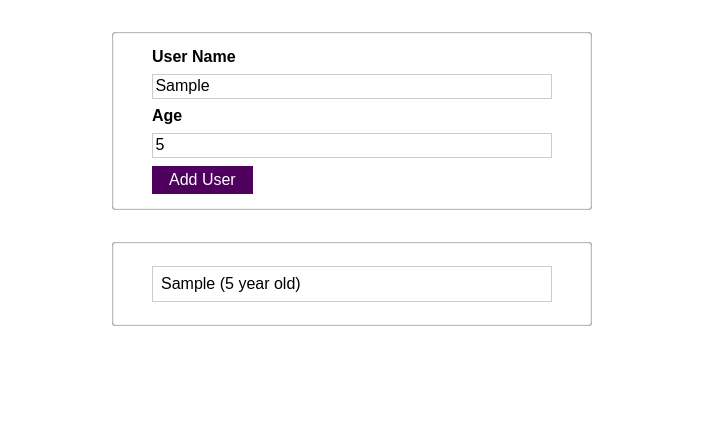
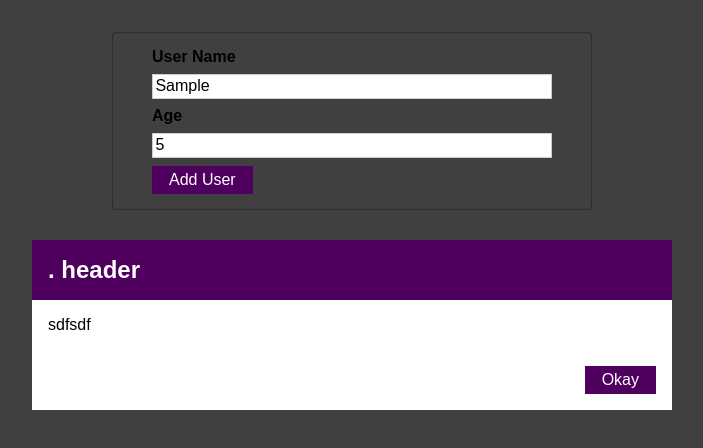
Before and after one commit to sjagmeet37/react-user-list, a React (Create React App) app: page / in a window 1280 px wide. Both pictures are taken after typing "Sample", "5" into the empty fields and a click on the button "Add User". Shown: the top 448 px of the page, without its empty margins (288-991 px from the left). Built offline with nearby package versions, Linux system fonts and the light colour scheme.

Commit message:
modal setup

```diff
--- a/src/App.js
+++ b/src/App.js
@@ -1,11 +1,14 @@
 import React, { useState } from 'react';
 import UserForm from './component/userform/UserForm';
 import UserList from './component/userlist/UserList';
+import ErrorModal from './component/ErrorModal/ErrorModal';
+import './index.css'
 
 
 function App() {
 
   const [userList, addUserToList] = useState([]);
+  const [showModal, setShowModal] = useState(false);
 
   const addUser = (user) => {
       addUserToList( (prevState) => {
@@ -16,11 +19,25 @@ function App() {
 
       console.log(userList);
   };
+  let modalHeader = '';
+  let modalContent = '';
+
+  const showHideModal = (header, content) => {
+    if(showModal) {
+      setShowModal(false);
+    }
+      setShowModal(true);
+      modalHeader = header;
+      modalContent = content;
+  }
+
+
 
   return (
-    <div>
-      <UserForm addUser={addUser}/>
+    <div className={showModal && 'backdrop'}>
+      <UserForm addUser={addUser} showModal={showHideModal}/>
       <UserList userList={userList} />
+      {showModal && <ErrorModal />}
     </div>
 
   );
--- /dev/null
+++ b/src/component/Button/Button.js
@@ -0,0 +1,15 @@
+import styles from "./Button.module.css";
+
+function Button(props) {
+  const buttonClickHandler = (event) => {
+    props.buttonClickHandler();
+  };
+
+  return (
+    <button type={props.type} className={styles.button}>
+       {props.name}
+    </button>
+  );
+}
+
+export default Button;
--- /dev/null
+++ b/src/component/Button/Button.module.css
@@ -0,0 +1,18 @@
+.button {
+    font: inherit;
+    border: 1px solid #4f005f;
+    background: #4f005f;
+    color: white;
+    padding: 0.25rem 1rem;
+    cursor: pointer;
+  }
+
+  .button:hover,
+  .button:active {
+    background: #741188;
+    border-color: #741188;
+  }
+
+  .button:focus {
+    outline: none;
+  }
--- /dev/null
+++ b/src/component/ErrorModal/ErrorModal.js
@@ -0,0 +1,22 @@
+import Button from "../Button/Button";
+import styles from "./ErrorModal.module.css";
+
+function ErrorModal(props) {
+  return (
+    <div className={`${styles.modal}`}>
+      <div className={styles.header}>
+        <h2>. header</h2>
+      </div>
+      <div className={styles.content}>sdfsdf</div>
+      <div className={styles.actions}>
+        <Button
+            type="Button"
+            name="Okay"
+            onClick=""
+            />
+      </div>
+    </div>
+  );
+}
+
+export default ErrorModal;
--- /dev/null
+++ b/src/component/ErrorModal/ErrorModal.module.css
@@ -0,0 +1,48 @@
+.backdrop {
+    position: fixed;
+    top: 0;
+    left: 0;
+    width: 100%;
+    height: 100vh;
+    z-index: 10;
+    background: rgba(0, 0, 0, 0.75);
+  }
+
+  .modal {
+    position: fixed;
+    top: 30vh;
+    left: 10%;
+    width: 80%;
+    z-index: 100;
+    overflow: hidden;
+  }
+
+  .header {
+    background: #4f005f;
+    padding: 1rem;
+  }
+
+  .header h2 {
+    margin: 0;
+    color: white;
+  }
+
+  .content {
+    padding: 1rem;
+    background-color: white;
+  }
+
+  .actions {
+    padding: 1rem;
+    display: flex;
+    justify-content: flex-end;
+    background-color: white;
+
+  }
+
+  @media (min-width: 768px) {
+    .modal {
+      left: calc(50% - 20rem);
+      width: 40rem;
+    }
+  }
--- a/src/component/userform/UserForm.js
+++ b/src/component/userform/UserForm.js
@@ -1,53 +1,53 @@
-
-import { useState } from 'react'
-import Card from './../card/Card.js'
-import styles from './UserForm.module.css'
+import { useState } from "react";
+import Card from "./../card/Card.js";
+import styles from "./UserForm.module.css";
+import Button from "../Button/Button.js";
 
 const defaultValues = {
-    name : '',
-    age : ''
-}
+  name: "",
+  age: "",
+};
 
 function UserForm(props) {
-
   const [userData, setUserData] = useState(defaultValues);
-
 
   const onSubmitHandler = (event) => {
     event.preventDefault();
 
     props.addUser(userData);
-
-
-
-
+    props.showModal();
   };
 
   const formCHangeHandler = (field, value) => {
-        setUserData(prevState => {
+    setUserData((prevState) => {
       return {
         ...prevState,
-                [field] : value
-            }
+        [field]: value,
+      };
     });
   };
-
 
   return (
     <Card>
       <form onSubmit={onSubmitHandler} className={styles.input}>
         <div>
           <label>User Name</label>
-            <input value={userData.name} onChange={(event) => formCHangeHandler('name', event.target.value)} type="text"></input>
+          <input
+            value={userData.name}
+            onChange={(event) => formCHangeHandler("name", event.target.value)}
+            type="text"
+          ></input>
         </div>
 
         <div>
           <label>Age</label>
-            <input value={userData.age} onChange={(event) => formCHangeHandler('age', event.target.value)} type="number"></input>
-
+          <input
+            value={userData.age}
+            onChange={(event) => formCHangeHandler("age", event.target.value)}
+            type="number"
+          ></input>
         </div>
-
-            <button type="submit" className={styles.button}>Add User</button>
+        <Button type="submit" name="Add User" buttonClickHandler="" />
       </form>
     </Card>
   );
--- a/src/component/userform/UserForm.module.css
+++ b/src/component/userform/UserForm.module.css
@@ -24,22 +24,3 @@
     outline: none;
     border-color: #4f005f;
   }
-
-  .button {
-    font: inherit;
-    border: 1px solid #4f005f;
-    background: #4f005f;
-    color: white;
-    padding: 0.25rem 1rem;
-    cursor: pointer;
-  }
-
-  .button:hover,
-  .button:active {
-    background: #741188;
-    border-color: #741188;
-  }
-
-  .button:focus {
-    outline: none;
-  }
--- a/src/index.css
+++ b/src/index.css
@@ -9,3 +9,13 @@ html {
 body {
   margin: 0;
 }
+
+.backdrop {
+  position: fixed;
+  top: 0;
+  left: 0;
+  width: 100%;
+  height: 100vh;
+  z-index: 10;
+  background: rgba(0, 0, 0, 0.75);
+}
```
Lines whose indentation alone changed are shown as unchanged.
